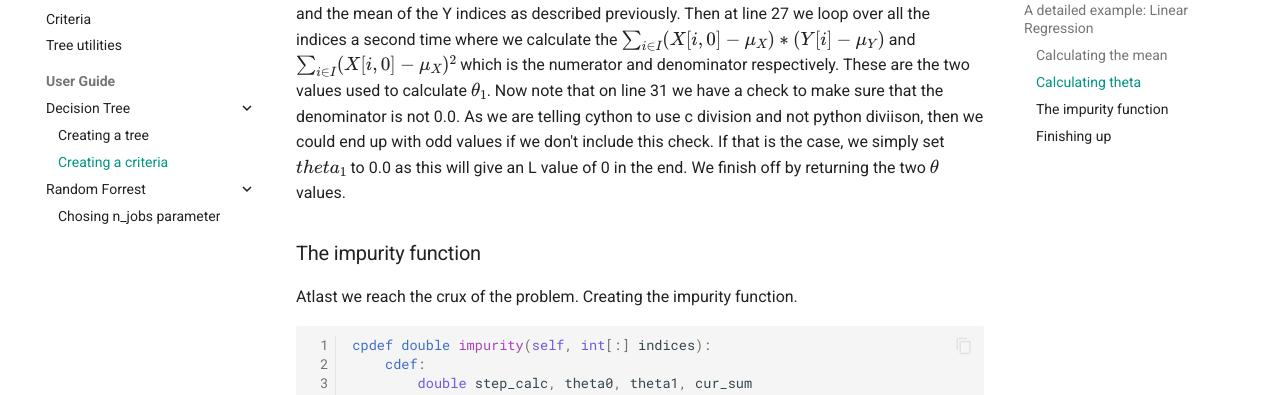
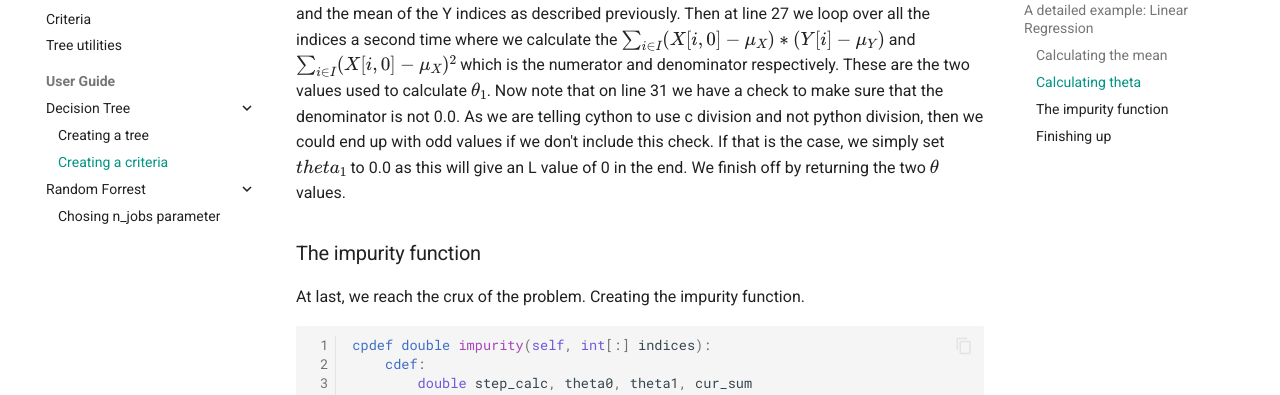
Before and after one commit to NiklasPfister/adaXT, an MkDocs documentation site: the page built from docs/decision_tree/examples/creatingACriteria.md, in a window 1280 px wide and 900 px high, scrolled down 3459 px. Shown: the part 179-574 px from the top of the window. Built offline with MkDocs 1.6.1 and Material for MkDocs 9.7.7, drawn with Linux system fonts in a browser that asks for light colours; comment, search, counter and statistics services are not loaded.

Commit message:
more proof reading and fixing some spelling.

````diff
--- a/docs/decision_tree/examples/creatingACriteria.md
+++ b/docs/decision_tree/examples/creatingACriteria.md
@@ -126,12 +126,12 @@ cdef (double, double) theta(self, int[:] indices):
     return (theta0, theta1)
 ```
 Again the majority of the cython is not needed and are mainly just for speedup.
-on line 26 we access our previously defined custom mean function, which returns the mean of the X indices and the mean of the Y indices as described previously. Then at line 27 we loop over all the indices a second time where we calculate the $\sum_{i \in I} (X[i, 0] - \mu_X) * (Y[i] - \mu_Y)$ and $\sum_{i \in I} (X[i, 0] - \mu_X)^2$ which is the numerator and denominator respectively. These are the two values used to calculate $\theta_1$. Now note that on line 31 we have a check to make sure that the denominator is not 0.0. As we are telling cython to use c division and not python diviison, then we could end up with odd values if we don't include this check. If that is the case, we simply set $theta_1$ to 0.0 as this will give an L value of 0 in the end. We finish off by returning the two $\theta$ values.
+on line 26 we access our previously defined custom mean function, which returns the mean of the X indices and the mean of the Y indices as described previously. Then at line 27 we loop over all the indices a second time where we calculate the $\sum_{i \in I} (X[i, 0] - \mu_X) * (Y[i] - \mu_Y)$ and $\sum_{i \in I} (X[i, 0] - \mu_X)^2$ which is the numerator and denominator respectively. These are the two values used to calculate $\theta_1$. Now note that on line 31 we have a check to make sure that the denominator is not 0.0. As we are telling cython to use c division and not python division, then we could end up with odd values if we don't include this check. If that is the case, we simply set $theta_1$ to 0.0 as this will give an L value of 0 in the end. We finish off by returning the two $\theta$ values.
 
 
 
 ### The impurity function
-Atlast we reach the crux of the problem. Creating the impurity function.
+At last, we reach the crux of the problem. Creating the impurity function.
 ```cython linenums="1"
 cpdef double impurity(self, int[:] indices):
     cdef:
@@ -170,4 +170,4 @@ tree.fit(X, Y)
 plot_tree(tree)
 plt.show()
 ```
-This just creates a regression tree with our new Linear Criteria function. Specifies the max_depth to be 3 and then plots the tree using both our [plot_tree](../utils/tree_utils.md) and the [matplotlib](https://matplotlib.org/). To see the full source code used within this article check it out [here](https://github.com/NiklasPfister/adaXT/tree/Documentation/docs/assests/examples/linear_regression).
+This just creates a regression tree with our new Linear Criteria function. Specifies the max_depth to be 3 and then plots the tree using both our [plot_tree](../utils/tree_utils.md) and the [matplotlib](https://matplotlib.org/). To see the full source code used within this article check it out [here](https://github.com/NiklasPfister/adaXT/tree/Documentation/docs/assets/examples/linear_regression).
````
Also changed, not shown: docs/assets/examples/linear_regression/test.py (renamed from docs/assests/examples/linear_regression/test.py), 2 other files.
